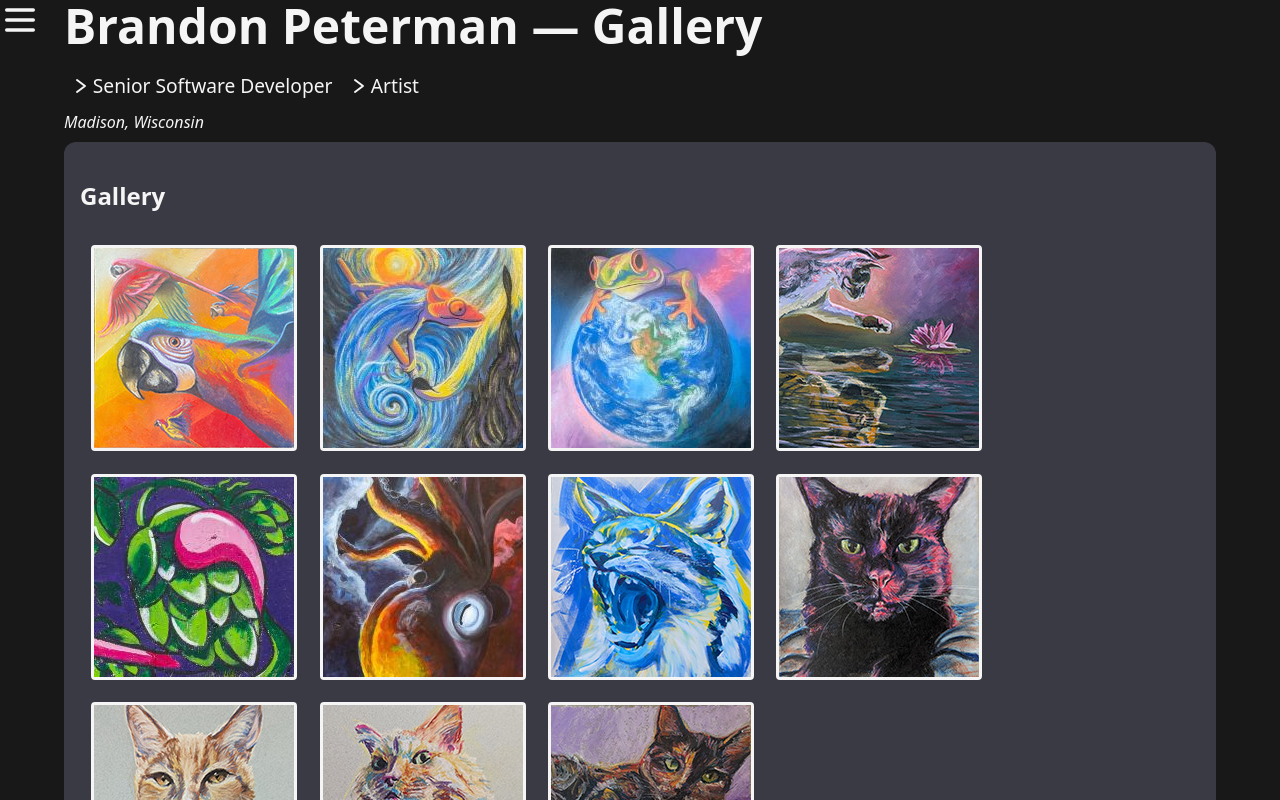
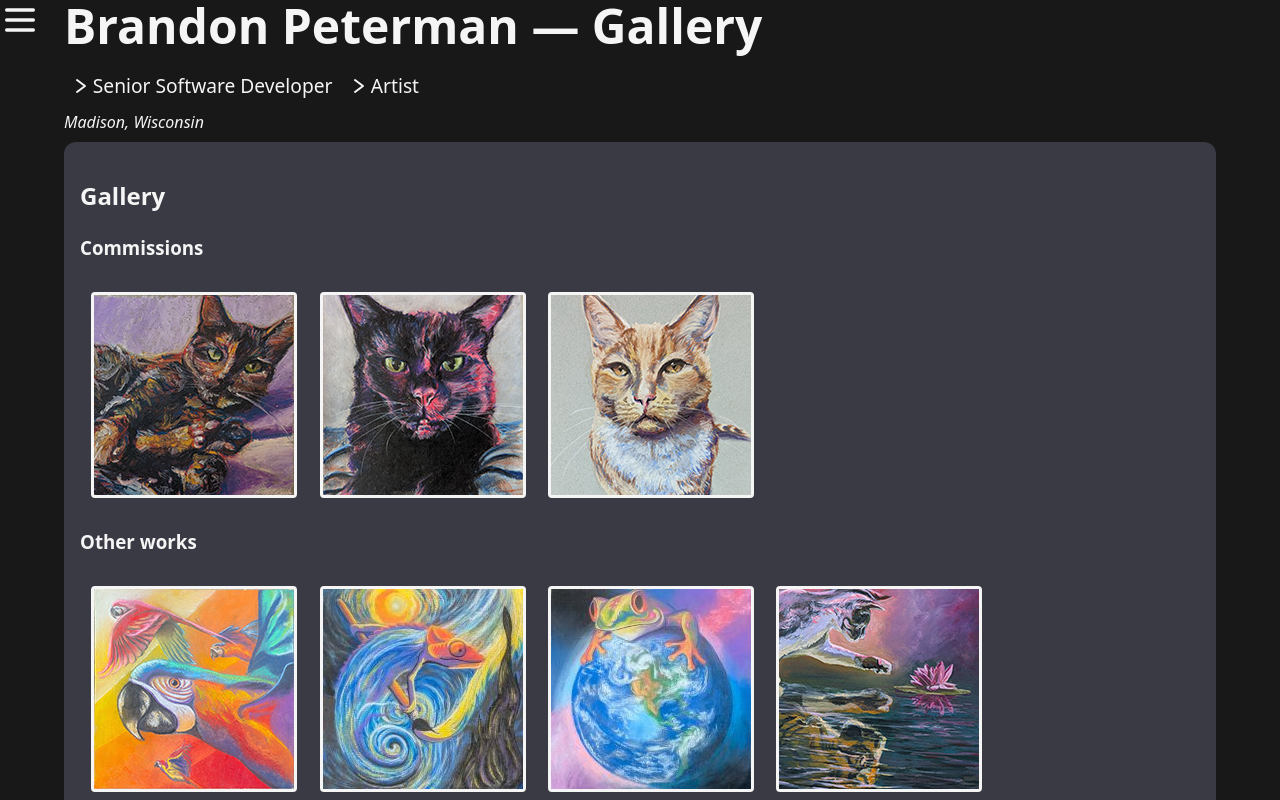
Before and after one commit to brpeterman/brpeterman.github.io, a React (Vite) app: page /#/portfolio/1 in a window 1280 px wide. Shown: the top 800 px of the page. Built offline with nearby package versions, Linux system fonts and the light colour scheme.

Commit message:
Split gallery into sections

```diff
--- a/src/components/Gallery.tsx
+++ b/src/components/Gallery.tsx
@@ -2,7 +2,7 @@ import { useEffect, useState } from "react";
 import styled from "styled-components";
 import type { Artwork } from "../index";
 import ArtworkTile from "./ArtworkTile";
-import { Works } from "../works";
+import { Commissions, Works } from "../works";
 import ArtworkPane from "./ArtworkPane";
 import { useNavigate, useParams } from "react-router";
 import ArtworkMetadata from "./ArtworkMetadata";
@@ -24,9 +24,11 @@ export default function Gallery() {
     navigate("/portfolio");
   };
 
+  const allWorks = [...Works, ...Commissions];
+
   useEffect(() => {
     if (workId) {
-      const work = Works.find((w) => w.id === workId) ?? null;
+      const work = allWorks.find((w) => w.id === workId) ?? null;
       setCurrentWork(work);
     } else {
       setCurrentWork(null);
@@ -39,6 +41,17 @@ export default function Gallery() {
         <ArtworkMetadata artwork={currentWork} /> :
         <title>Brandon Peterman | Gallery</title>
       }
+      <h3>Commissions</h3>
+      <GalleryGrid>
+        {Commissions.map((artwork) => (
+          <ArtworkTile
+            key={artwork.imageIds[0]}
+            artwork={artwork}
+            showArtwork={showWork}
+          />
+        ))}
+      </GalleryGrid>
+      <h3>Other works</h3>
       <GalleryGrid>
         {Works.map((artwork) => (
           <ArtworkTile
--- a/src/works.ts
+++ b/src/works.ts
@@ -1,4 +1,30 @@
 import type { Artwork } from "./index";
+
+export const Commissions: Artwork[] = [{
+  id: "mako",
+  title: "Mako",
+  year: "2025",
+  medium: "Oil pastel on paper",
+  size: "11\" x 8\"",
+  description: "Commissioned work.",
+  imageIds: ["mako"]
+}, {
+  id: "clyde",
+  title: "Clyde",
+  year: "2025",
+  medium: "Pastel on paper",
+  size: "8\" x 10\"",
+  description: "Commission of a cat named Clyde.",
+  imageIds: ["clyde"]
+}, {
+  id: "dual-cats",
+  title: "Cat Commission",
+  year: "2022",
+  medium: "Pastel on paper",
+  size: "8\" x 10\"",
+  description: "A pair of images commissioned as a gift.",
+  imageIds: ["rachel-cat-1", "rachel-cat-2"]
+}];
 
 export const Works: Artwork[] = [{
   id: "parrots",
@@ -57,22 +83,6 @@ export const Works: Artwork[] = [{
   description: "This was a one-day project to use up an old wood veneer panel that had been kicking around my garage.",
   imageIds: ["lynx", "lynx-wide"]
 }, {
-  id: "clyde",
-  title: "Clyde",
-  year: "2025",
-  medium: "Pastel on paper",
-  size: "8\" x 10\"",
-  description: "Commission of a cat named Clyde.",
-  imageIds: ["clyde"]
-}, {
-  id: "dual-cats",
-  title: "Cat Commission",
-  year: "2022",
-  medium: "Pastel on paper",
-  size: "8\" x 10\"",
-  description: "A pair of images commissioned as a gift.",
-  imageIds: ["rachel-cat-1", "rachel-cat-2"]
-}, {
   id: "king-juju",
   title: "King Juju",
   year: "2023",
@@ -80,12 +90,4 @@ export const Works: Artwork[] = [{
   size: "7\" x 10\"",
   description: "Sketch in memoriam of a friend's cat.",
   imageIds: ["king-juju"]
-}, {
-  id: "mako",
-  title: "Mako",
-  year: "2025",
-  medium: "Oil pastel on paper",
-  size: "11\" x 8\"",
-  description: "Commissioned work.",
-  imageIds: ["mako"]
 }];
```
